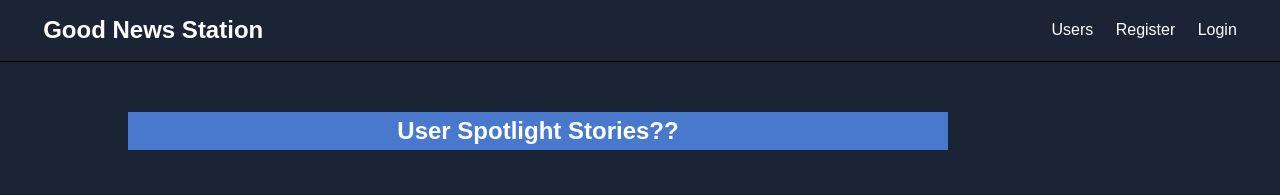
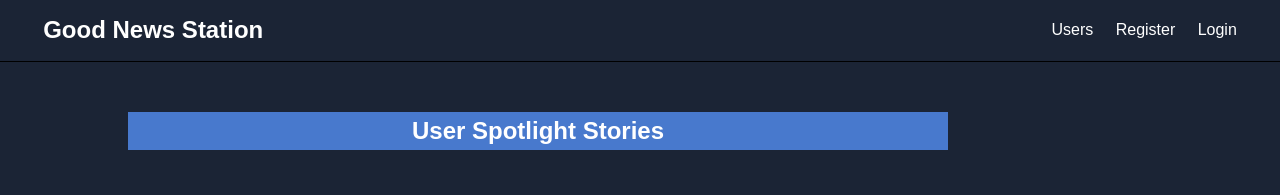
Before and after one commit to bethel-school-of-technology/Good-News-Station-Frontend, a React (Create React App) app: page /gnspicks in a window 1280 px wide. Shown: the top 195 px of the page. Built offline with nearby package versions, Linux system fonts and the light colour scheme; no server answers; what darkmode-js would draw is missing.

Commit message:
User spotlight stories

```diff
--- a/src/components/TopWebNews/CuratedNews.js
+++ b/src/components/TopWebNews/CuratedNews.js
@@ -7,7 +7,7 @@ const CuratedNews = () => {
 
             <div className="mainContent-Landing">
                 <div className="GNSheader">
-                    <h1 className="GNSh1">User Spotlight Stories??</h1>
+                    <h1 className="GNSh1">User Spotlight Stories</h1>
                 </div>
             </div>
             <br />
```
